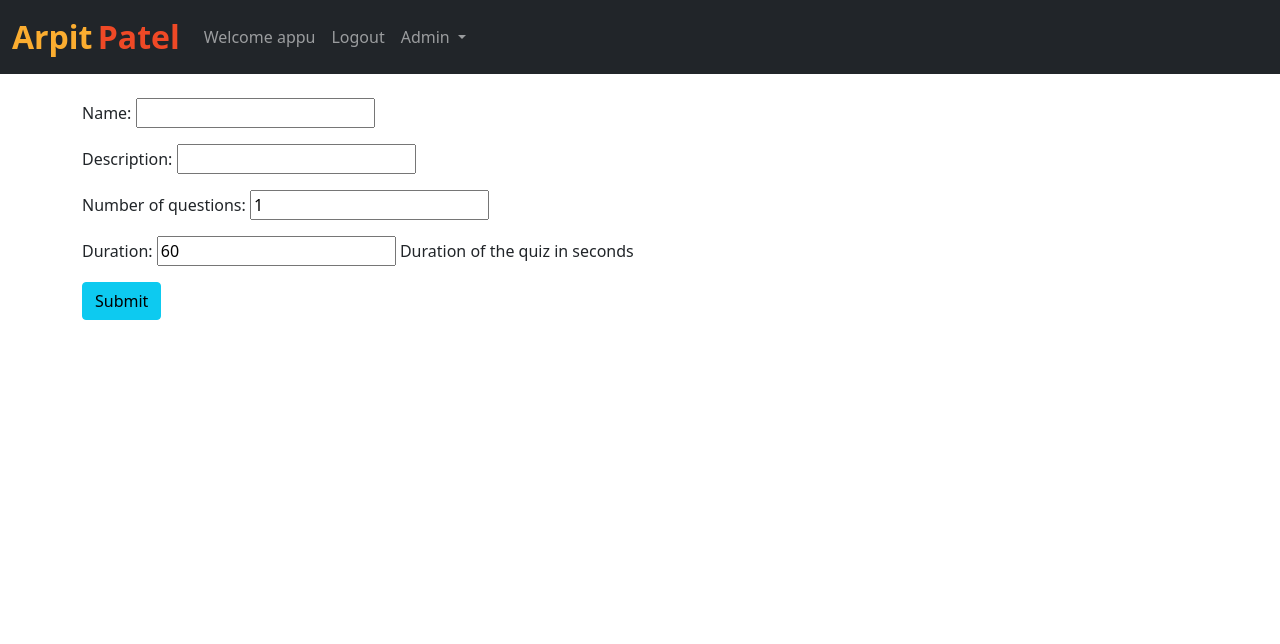
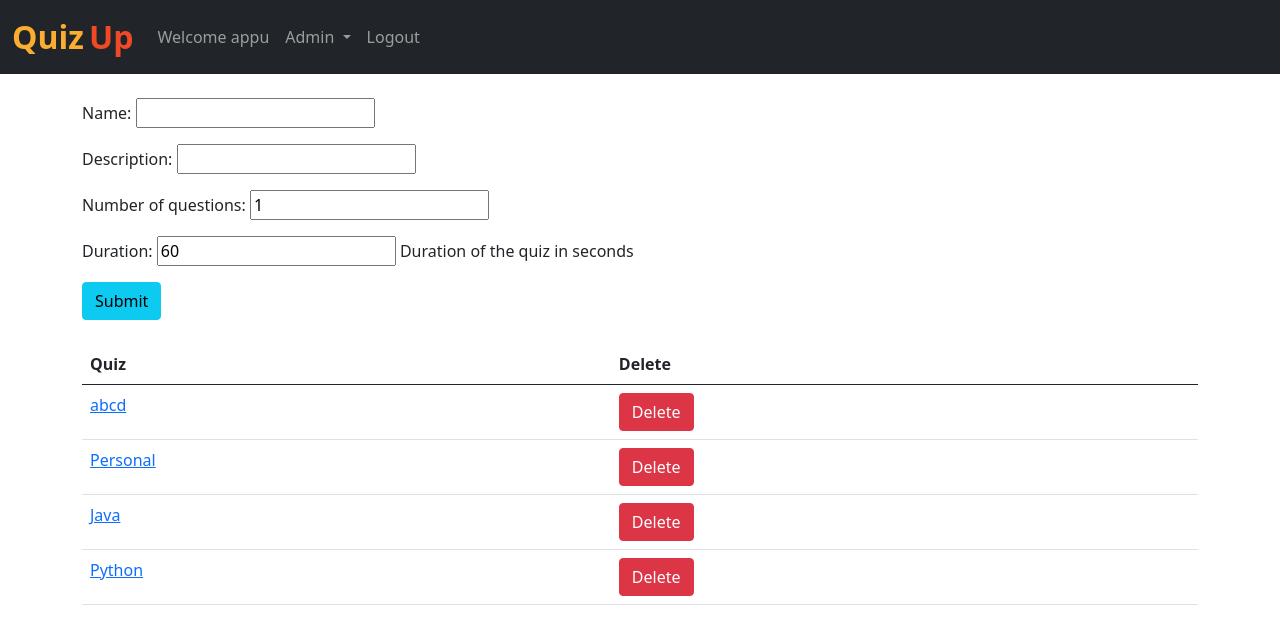
Before and after one commit to arpitptl/quiz-app, a Django app: page /add_quiz/ in a window 1280 px wide. Shown: the top 644 px of the page. Run offline with Django 3.2, Linux system fonts and the light colour scheme; a user stored in the database is signed in; data comes from the database, SQL or seed files in the repository; both versions use the stored data as it was after the commit.

Commit message:
added delete quiz functionality

```diff
--- a/quiz/templates/add_quiz.html
+++ b/quiz/templates/add_quiz.html
@@ -7,5 +7,20 @@
     {{ form.as_p }}
     <button type="submit" class="btn btn-info">Submit</button>
 </form>
+    <br>
+  <table class="table">
+    <thead>
+      <tr>
+        <th>Quiz</th>
+        <th>Delete</th>
+      </tr>
+    </thead>
+    {% for quiz in quizzes %}
+    <tr>
+      <td><a href="/add_question/">{{quiz.name}}</a></td>
+      <td><a href="/delete_quiz/{{quiz.id}}/" class="btn btn-danger">Delete</a></td>
+    </tr>
+    {% endfor %}
+  </table>
 </div>
 {% endblock %}
--- a/quiz/templates/base.html
+++ b/quiz/templates/base.html
@@ -27,7 +27,7 @@
   <body>
     <nav class="navbar navbar-expand-lg navbar-dark bg-dark">
         <div class="container-fluid">
-          <a class="navbar-brand" href="/"><span class="head1">Arpit</span> <span class="head2">Patel</span></a>
+          <a class="navbar-brand" href="/"><span class="head1">Quiz</span> <span class="head2">Up</span></a>
           <button class="navbar-toggler" type="button" data-bs-toggle="collapse" data-bs-target="#navbarSupportedContent" aria-controls="navbarSupportedContent" aria-expanded="false" aria-label="Toggle navigation">
             <span class="navbar-toggler-icon"></span>
           </button>
@@ -35,12 +35,9 @@
               {% if user.is_authenticated %}
               <ul class="navbar-nav me-auto mb-2 mb-lg-0">
                 <li class="nav-item">
-                  <a class="nav-link" href="#">Welcome {{request.user}}</a>
+                  <a class="nav-link" href="/">Welcome {{request.user}}</a>
                 </li>
-                <li class="nav-item">
-                    <a class="nav-link" href="/logout/">Logout</a>
-                  </li>
-                  {% if user.is_superuser %}
+                {% if user.is_superuser %}
                   <div class="collapse navbar-collapse" id="navbarNavDarkDropdown">
                     <ul class="navbar-nav">
                       <li class="nav-item dropdown">
@@ -48,14 +45,17 @@
                           Admin
                         </a>
                         <ul class="dropdown-menu dropdown-menu-dark" aria-labelledby="navbarDarkDropdownMenuLink">
-                          <li><a class="dropdown-item" href="/add_quiz/">Add Quiz</a></li>
-                          <li><a class="dropdown-item" href="/add_question/">Add Questions</a></li>
+                          <li><a class="dropdown-item" href="/add_quiz/">Manage Quiz</a></li>
+                          <li><a class="dropdown-item" href="/add_question/">Manage Questions</a></li>
                           <li><a class="dropdown-item" href="/results/">Results of the Users</a></li>
                         </ul>
                       </li>
                     </ul>
                   </div>
                   {% endif %}
+                <li class="nav-item">
+                    <a class="nav-link" href="/logout/">Logout</a>
+                  </li>
               </ul>
               {% else %}
             <ul class="navbar-nav me-auto mb-2 mb-lg-0">
--- a/quiz/templates/quiz.html
+++ b/quiz/templates/quiz.html
@@ -59,7 +59,7 @@
 <body>
     <nav class="navbar navbar-dark bg-dark">
         <div class="container-fluid">
-            <a class="navbar-brand" href="#">
+            <a class="navbar-brand" href="/">
                 <div>
                     <span class="head1">Quiz</span> <span class="head2">Up</span>
                 </div>
--- a/quiz/urls.py
+++ b/quiz/urls.py
@@ -17,5 +17,6 @@ urlpatterns = [
     path('results/', views.results, name='results'),
 
     path('delete_question/<int:id>/', views.delete_question, name='delete_question'),
+    path('delete_quiz/<int:id>/', views.delete_quiz, name='delete_quiz'),
     path('delete_result/<int:id>/', views.delete_result, name='delete_result'),
 ]
--- a/quiz/views.py
+++ b/quiz/views.py
@@ -124,16 +124,20 @@ def logout(request):
 
 
 def add_quiz(request):
+    quizzes = Quiz.objects.filter().order_by('-id')
+
     if request.method=="POST":
         form = QuizForm(data=request.POST)
         if form.is_valid():
             quiz = form.save(commit=False)
             quiz.save()
+            print("quiz: ", quiz)
             obj = form.instance
-            return render(request, "add_quiz.html", {'obj':obj})
+            print("obj: ", obj)
+            return render(request, "add_quiz.html", {'form':form, 'quizzes':quizzes})
     else:
         form=QuizForm()
-    return render(request, "add_quiz.html", {'form':form})
+    return render(request, "add_quiz.html", {'form':form, 'quizzes':quizzes})
 
 
 def add_question(request):
@@ -142,7 +146,7 @@ def add_question(request):
         form = QuestionForm(request.POST)
         if form.is_valid():
             form.save()
-            return render(request, "add_question.html")
+            return render(request, "add_question.html", {'form':form, 'questions':questions})
     else:
         form=QuestionForm()
     return render(request, "add_question.html", {'form':form, 'questions':questions})
@@ -154,6 +158,14 @@ def delete_question(request, id):
         question.delete()
         return redirect('/add_question/')
     return render(request, "delete_question.html", {'question':question})
+
+
+def delete_quiz(request, id):
+    quiz = Quiz.objects.get(id=id)
+    if request.method == "POST":
+        quiz.delete()
+        return redirect('/add_quiz/')
+    return render(request, "delete_quiz.html", {'quiz':quiz})
 
 
 def add_options(request, id):
```
Also changed, not shown: quiz/templates/delete_quiz.html (added, +17 -0 lines), db.sqlite3.
